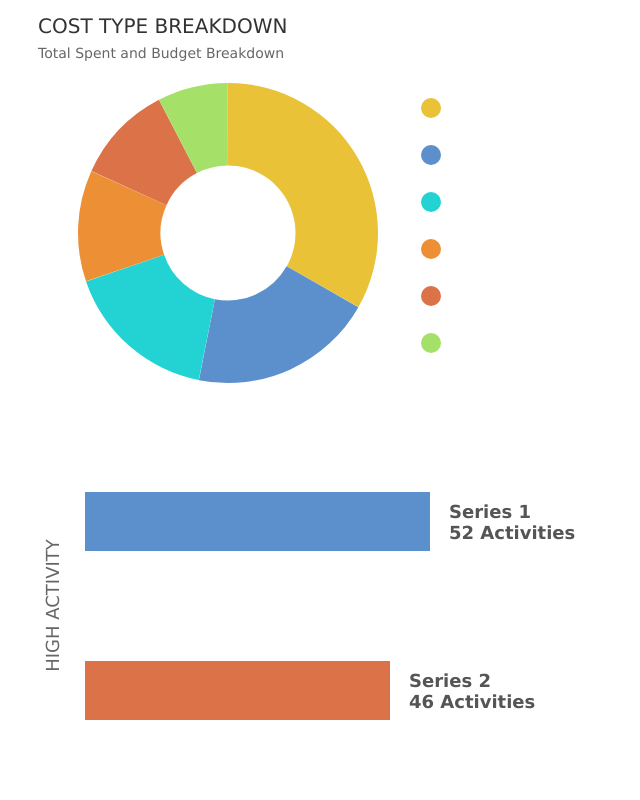
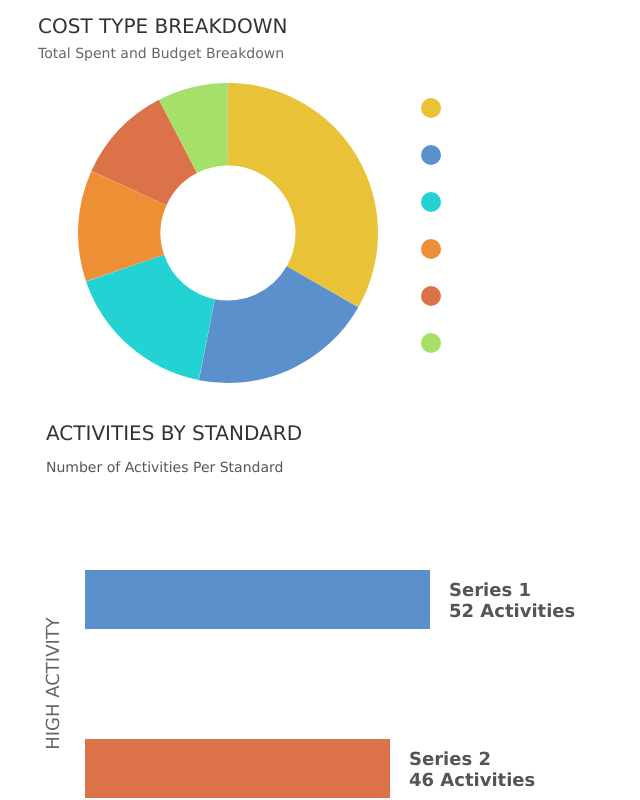
Before and after one commit to dgskinner/Highcharts, a plain HTML site: page index.html in a window 1280 px wide. Shown: the top 800 px of the page, without its empty margins (0-640 px from the left). Drawn offline with nearby package versions, Linux system fonts and the light colour scheme.

Commit message:
add title and subtitle to bar chart

```diff
--- a/index.html
+++ b/index.html
@@ -19,6 +19,8 @@
             <highchart config="chartOptions" class="donut-chart-container"></highchart>
         </div>
 
+        <h1 class="standards-widget-title">ACTIVITIES BY STANDARD</h1>
+        <h2 class="standards-widget-subtitle">Number of Activities Per Standard</h2>
         <div ng-controller="highActivityBarChartController">
             <highchart config="chartOptions" class="bar-chart-container"></highchart>
         </div>
--- a/styles.css
+++ b/styles.css
@@ -1,5 +1,6 @@
 body {
-    font-family: "Tahoma", Geneva, sans-serif;
+    /*font-family: "Tahoma", Geneva, sans-serif;*/
+    font-family: "Lucida Grande", "Lucida Sans Unicode", Arial, Helvetica, sans-serif;
     padding: 0px 20px 0px 20px;
     color: #404040;
 }
@@ -24,3 +25,17 @@ body {
     background-color: lightgray;
     margin-left: 58px;
 }
+
+.standards-widget-title {
+    color: #333333;
+    font-size: 20px;
+    font-weight: 400;
+    margin-left: 18px;
+}
+
+.standards-widget-subtitle {
+    color: #555555;
+    font-size: 14px;
+    font-weight: 400;
+    margin-left: 18px;
+}
```
